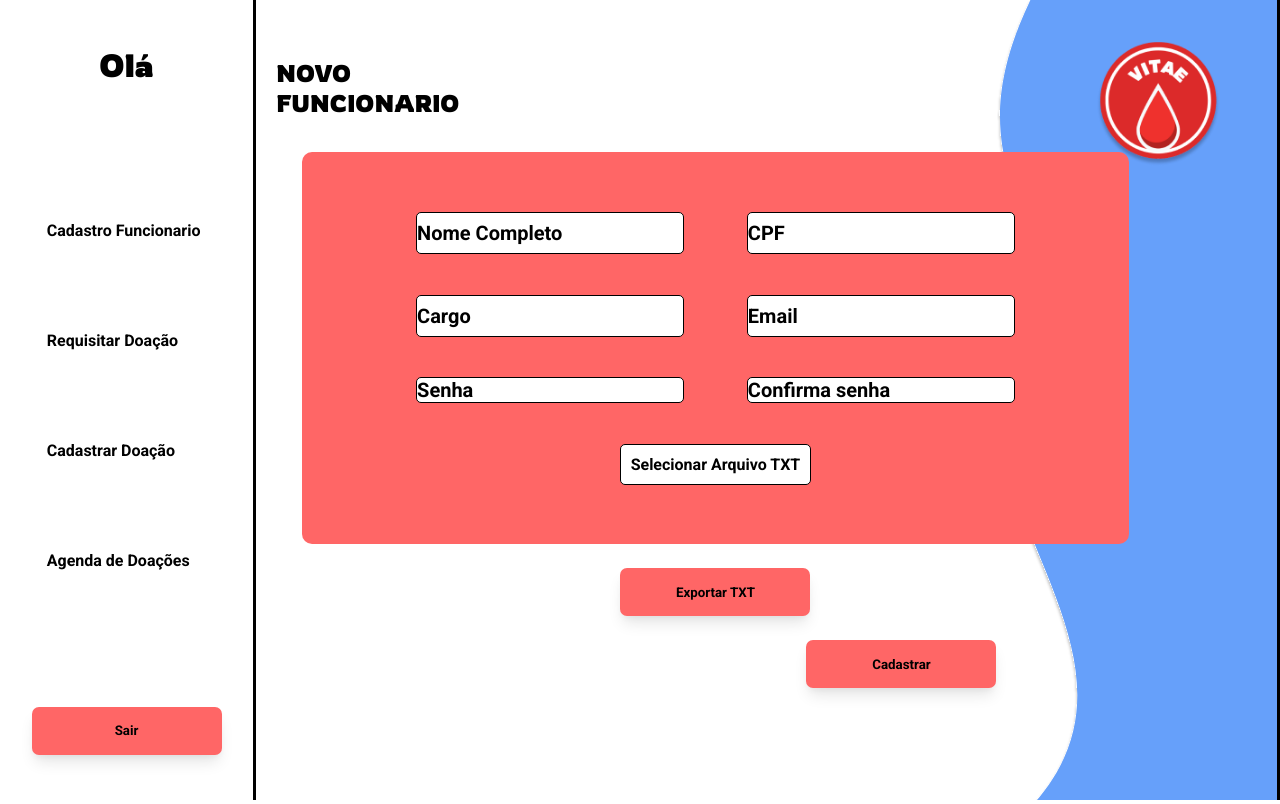
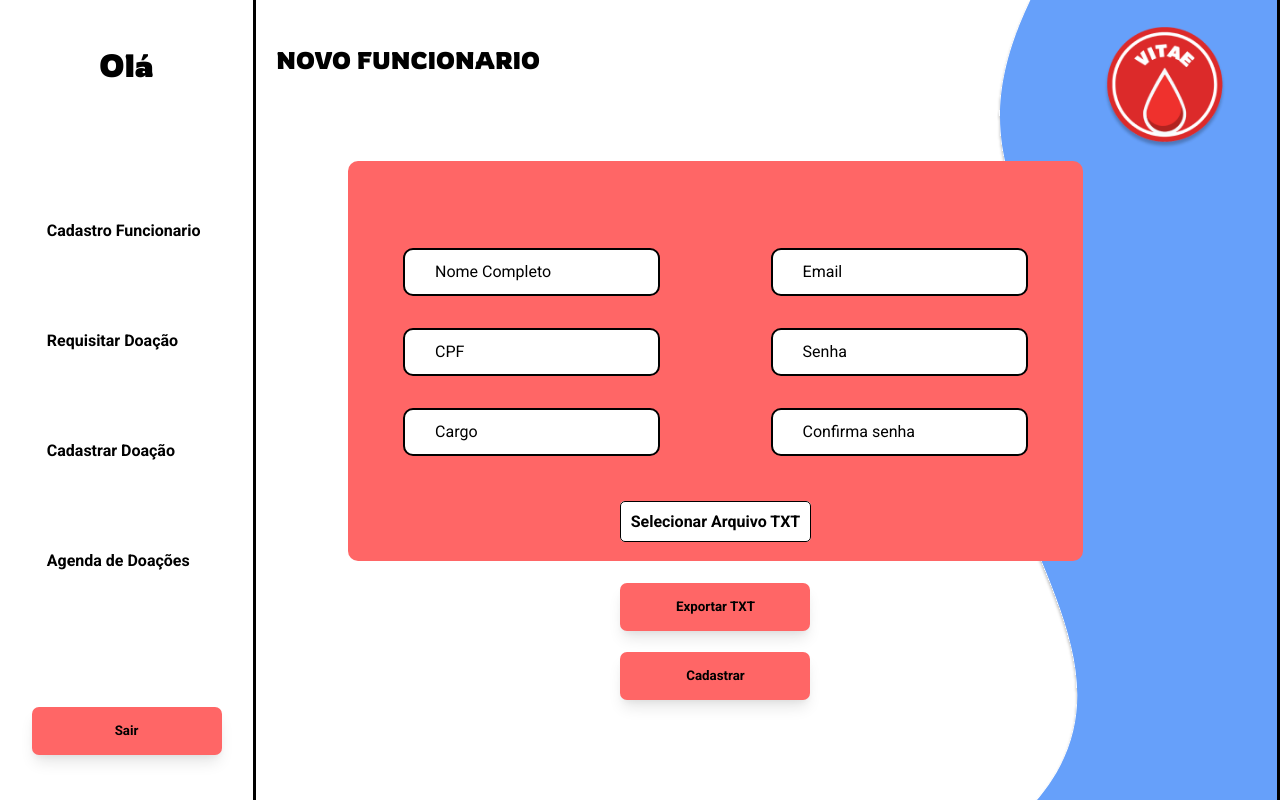
Before and after one commit to MEDVITAE/Front-end, a React (Create React App) app in the folder site/: page /perfil-funcionario/cadastro-funcionario in a window 1280 px wide. Built offline with nearby package versions, Linux system fonts and the light colour scheme.

Commit message:
FIX/ css incompleto funcionario

```diff
--- a/site/src/app/pages/funcionario/cadastro-funcionario/CadastroFuncionario.tsx
+++ b/site/src/app/pages/funcionario/cadastro-funcionario/CadastroFuncionario.tsx
@@ -7,7 +7,7 @@ import { useNavigate } from "react-router-dom";
 
 import { CadastroFuncionarioService } from "../../../shared/sevice/api/tarefas/cadastros/CadastroFuncionarioService";
 
-import { Input, MenuPerfilFuncionario } from "../../../shared/components";
+import { Input, MenuPerfilFuncionario, OndaLateralEsquerda } from "../../../shared/components";
 import { vetorImg } from "../../../shared/components/imagens";
 
 import Swal from "sweetalert2";
@@ -150,13 +150,14 @@ export const CadastroFuncionario = () => {
       formData.append("nome", "arquivo.txt");
 
       axios.post("http://localhost:8082/usuario/ler", formData, {
-          headers: {
-            'Authorization': `Bearer ${sessionStorage.getItem("token")}`
-        }})
+        headers: {
+          'Authorization': `Bearer ${sessionStorage.getItem("token")}`
+        }
+      })
         .catch((error) => {
           console.error(error);
         });
-        showValidationSuccessModal("Arquivo exportado com sucesso!");
+      showValidationSuccessModal("Arquivo exportado com sucesso!");
 
     } else {
       console.warn("Nenhum arquivo selecionado.");
@@ -169,28 +170,21 @@ export const CadastroFuncionario = () => {
 
   return (
     <>
+      <OndaLateralEsquerda />
       <div className="geral">
-       <MenuPerfilFuncionario nome="Paternezi"/>
-        <div className="conteudo">
-          <div className="rowdies topo">
-            <div className="titulo">
+        <MenuPerfilFuncionario nome="Paternezi" />
+        <div className="conteudoFuncionario">
+          <div className="rowdies topoFuncionario">
+            <div className="tituloFuncionario">
               <h1>NOVO FUNCIONARIO</h1>
-            </div>
-
-            <div className="logo">
-              <img src={vetorImg[3]} alt="" />
-            </div>
-          </div>
-          <div className="ondas">
-            <div className="waves">
-              <img src={vetorImg[6]} alt="" />
             </div>
           </div>
           <div className="containerCadastro">
             <div className="cadastroFuncionario roboto">
               <div className="cadastroInputs">
+                <div className="esquerda">
                 <Input
-                  className={"input-size"}
+                  className={"input-requisicao roboto regular-16"}
                   type="text"
                   placeholder={"Nome Completo"}
                   value={nome}
@@ -198,7 +192,7 @@ export const CadastroFuncionario = () => {
                   onChange={(newValue) => setNome(newValue)}
                 />
                 <Input
-                  className={"input-size"}
+                  className={"input-requisicao roboto regular-16"}
                   type="number"
                   placeholder={"CPF"}
                   value={cpf}
@@ -206,44 +200,46 @@ export const CadastroFuncionario = () => {
                   onChange={(newValue) => setCpf(newValue)}
                 />
                 <Input
-                  className={"input-size"}
+                  className={"input-requisicao roboto regular-16"}
                   type="text"
                   placeholder={"Cargo"}
                   value={cargo}
                   ref={inputPasswordRef}
                   onChange={(newValue) => setCargo(newValue)}
                 />
+              </div>
+              <div className="esquerda">
                 <Input
-                  className={"input-size"}
+                  className={"input-requisicao roboto regular-16"}
                   type="text"
                   placeholder={"Email"}
                   value={email}
                   ref={inputPasswordRef}
                   onChange={(newValue) => setEmail(newValue)}
                 />
-                <div className="confirmaSenha">
                   <Input
-                    className={"input-size"}
+                    className={"input-requisicao roboto regular-16"}
                     placeholder={"Senha"}
                     value={senha}
                     onChange={(newValue) => setSenha(newValue)}
                   />
                   <Input
-                    className={"input-size"}
+                    className={"input-requisicao roboto regular-16"}
                     type="text"
                     placeholder={"Confirma senha"}
                     value={confSenha}
                     ref={inputPasswordRef}
                     onChange={(newValue) => setConfSenha(newValue)}
                   />
-                </div>
+              </div>
+              </div>
                 <div className="arquivoTxtInput">
                   <label htmlFor="arquivoInput" className="input-label">
                     Selecionar Arquivo TXT
                   </label>
                   <input
                     id="arquivoInput"
-                    className="input-size"
+                    className="input-requisicao roboto regular-16"
                     type="file"
                     accept=".txt"
                     capture="environment"
@@ -251,7 +247,6 @@ export const CadastroFuncionario = () => {
                     onChange={handleFileUpload}
                   />
                 </div>
-              </div>
             </div>
             <div className="arquivoTxt">
               <button
@@ -263,7 +258,7 @@ export const CadastroFuncionario = () => {
             </div>
             <button
               onClick={handleCadastroFuncionario}
-              className="btnCadastrar btn"
+              className="btnCadastrarFuncionario btn"
             >
               Cadastrar
             </button>
--- a/site/src/html-css-template/css/AgendaDoacao.css
+++ b/site/src/html-css-template/css/AgendaDoacao.css
@@ -16,19 +16,19 @@
     flex-direction: column;
     align-items: top;
     margin-left: 5%;
-    margin-top: 2%;
 }
 
 .AgendaDoacaoBox {
+    margin-top: 9%;
     display: flex;
     flex-direction: column;
     align-items: top;
 }
 
 .AgendamentosBox {
+    margin-top: 2%;
     height: 70vh;
     width: 65vw;
-    margin-top: 100px;
     display: flex;
     flex-direction: column;
     align-items: center;
@@ -42,6 +42,7 @@
 }
 
 .box .agendamentos{
+    margin-top: 2%;
     width: 100%;
     height: 100%;
     overflow-y: scroll;
--- a/site/src/html-css-template/css/geral.css
+++ b/site/src/html-css-template/css/geral.css
@@ -253,8 +253,7 @@ li {
     .logoPerfil {
         margin-top: 2%;
         margin-right: 4%;
-        width: 135px;
-        height: 21vh;
+        width: 10%;
         position: absolute;
     }
 
--- a/site/src/html-css-template/css/novoFuncionario.css
+++ b/site/src/html-css-template/css/novoFuncionario.css
@@ -1,7 +1,7 @@
 @import url(geral.css);
 @import url('https://unpkg.com/css.gg@2.0.0/icons/css/arrow-right-o.css');
 
-.conteudo {
+.conteudoFuncionario {
     width: 80%;
     height: 100vh;
     font-weight: var(--semibold);
@@ -14,16 +14,17 @@
 .geral {
     display: flex;
     flex-direction: row;
+    position: relative;
 }
 
-.topo {
+.topoFuncionario {
     width: 95%;
     height: 15vh;
     display: flex;
     justify-content: space-between;
 }
 
-.titulo {
+.tituloFuncionario {
     width: 30%;
     height: 100%;
     font-size: 12px;
@@ -33,83 +34,36 @@
     margin-left: 20px;
 }
 
-.selecionaCep {
-    width: 25%;
-    height: 100%;
-    display: flex;
-    align-items: center;
-    justify-content: space-evenly;
-    flex-direction: column;
-}
-
-.selecionaCep input {
-    border-radius: 20PX;
-    border: 1px black solid;
-    height: 30%;
-    width: 80%;
-    font-size: 25px;
-    text-align: center;
-    font-family: 'roboto';
-}
-
-.logo {
-    height: 100%;
-    width: 40%;
-    display: flex;
-    justify-content: center;
-    align-items: center;
-}
-.logo img{
-    height: 75%;
-}
-.ondas{
-    height: 100vh;
-    width: 80%;
-    position: absolute;
-    z-index: -9999;
-    display: flex;
-    justify-content: flex-end;
-}
-.waves{
-    height: 100vh;
-
-}
-.waves img{
-    height: 100vh;
-    width: 100%;
-}
-
-  .input-label {
-    display: inline-block;
+.input-label {
     padding: 10px;
     background-color: #fff;
     color: #000;
     border: 1px solid #000;
     border-radius: 5px;
     cursor: pointer;
-  }
+}
 
-  .arquivo-input-custom {
+.arquivo-input-custom {
     border: 1px solid #ccc;
     border-radius: 5px;
     padding: 10px;
     background-color: #fff;
     margin-top: 8px;
-  }
+}
 
-.containerCadastro{
+.containerCadastro {
+    margin-top: 3%;
     width: 90%;
     height: 70vh;
     display: flex;
     align-items: center;
-    justify-content: center;
     flex-direction: column;
     justify-content: space-around;
 }
 
-.cadastroFuncionario{
-    width: 90%;
-    height: 70%;
+.cadastroFuncionario {
+    width: 80%;
+    height: 50vh;
     border-radius: 10px;
     display: flex;
     align-items: center;
@@ -117,46 +71,41 @@
     flex-direction: column;
     background-color: var(--vermelho-claro);
 }
-.cadastroInputs{
-    height: 80%;
-    width: 80%;
+
+.cadastroInputs {
+    width: 100%;
+    height: 40vh;
     display: flex;
-    flex-wrap: wrap;
-    justify-content: space-around;
+    flex-direction: row;
     align-items: center;
 }
-.confirmaSenha{
-    width: 100%;
+
+.esquerda{
+    width: 50%;
+    height: 30vh;
+
     display: flex;
+    flex-direction: column;
+    align-items: center;
     justify-content: space-around;
+
 }
- #input{
-    width: 40.5%;
-    height: 100%;
-    margin-left: 4.5%;
-    font-size: 20px;
-    text-align: start;
-    font-family: 'roboto';
-    font-weight: bold;
-    color: black;
-    border-radius: 5px;
-    border: solid  1px black;
+
+.input-requisicao{
+    width: 70%;
+    height: 6vh;
+    padding-left: 20px;
+    border: 2px;
+    border-style: solid;
+    border-radius: 10px;
 }
-.cadastroFuncionario input{
-    width: 40.5%;
-    height: 13.5%;
-    font-size: 20px;
-    text-align: start;
-    font-family: 'roboto';
-    font-weight: bold;
-    color: black;
-    border-radius: 5px;
-    border: solid  1px black;
+
+.input-requisicao::placeholder{
+    padding-left: 10px;
+    color: var(--preto);
 }
-.cadastroFuncionario input::placeholder{
-    color: black;
-}
-.btnCadastrar{
+
+.btnCadastrarFuncionario {
     background-color: var(--vermelho-claro);
     width: 190px;
     height: 6vh;
--- a/site/src/html-css-template/css/telaRequisicao.css
+++ b/site/src/html-css-template/css/telaRequisicao.css
@@ -2,22 +2,29 @@
 @import url('https://unpkg.com/css.gg@2.0.0/icons/css/arrow-right-o.css');
 
 .conteudo {
+    width: 100%;
+    height: 100vh;
+    display: flex;
+    flex-direction: row;
+    position: relative;
+}
+
+.geralRequisicao{
     width: 80%;
     height: 100vh;
     font-weight: var(--semibold);
-    border-right-style: solid;
     display: flex;
     flex-direction: column;
 }
 
-.topo {
+.topoRequisicao {
     width: 95%;
     height: 15vh;
     display: flex;
     justify-content: space-between;
 }
 
-.titulo {
+.tituloRequisicao {
     width: 30%;
     height: 100%;
     font-size: 12px;
@@ -28,39 +35,10 @@
     margin-left: 20px;
 }
 
-.logo {
-    height: 100%;
-    width: 40%;
-    display: flex;
-    justify-content: center;
-    align-items: center;
-}
-
-.logo img {
-    height: 75%;
-}
-
-.ondas {
-    height: 100vh;
-    width: 80%;
-    position: absolute;
-    z-index: -9999;
-    display: flex;
-    justify-content: flex-end;
-}
-
-.waves {
-    height: 100vh;
-}
-
-.waves img {
-    height: 100vh;
-    width: 100%;
-}
-
 .containerTipos {
+    margin-top: 4%;
     width: 90%;
-    height: 70vh;
+    height: 65vh;
     display: flex;
     align-items: center;
     justify-content: center;
@@ -79,9 +57,16 @@
     border: solid 2px black;
 }
 
+.caixaRequisicao{
+    width: 50%;
+    display: flex;
+    align-items: center;
+    flex-direction: column;
+}
+
 .selectDoadores {
-    width: 50%;
-    height: 100%;
+    width: 100%;
+    height: 67vh;
     border-radius: 10px;
     display: flex;
     align-items: center;
@@ -187,14 +172,8 @@
     margin-bottom: 10px;
 }
 
-.embrulhoBtn{
-    height: 15%;
-    display: flex;
-    justify-content: center;
-    align-items: center;
-}
-
 .btnCadastrar {
+    margin-top: 4%;
     background-color: var(--vermelho-claro);
     width: 190px;
     height: 6vh;
@@ -202,5 +181,4 @@
     border: none;
     font-weight: bold;
     font-family: 'Roboto';
-    transform: translateY(0px) translateX(186px);
 }
```
Also changed, not shown: site/src/app/pages/funcionario/agenda/AgendaHistorico.tsx (+3 -4 lines), site/src/app/pages/funcionario/requisicao/Requisicao.tsx (+9 -12 lines).
